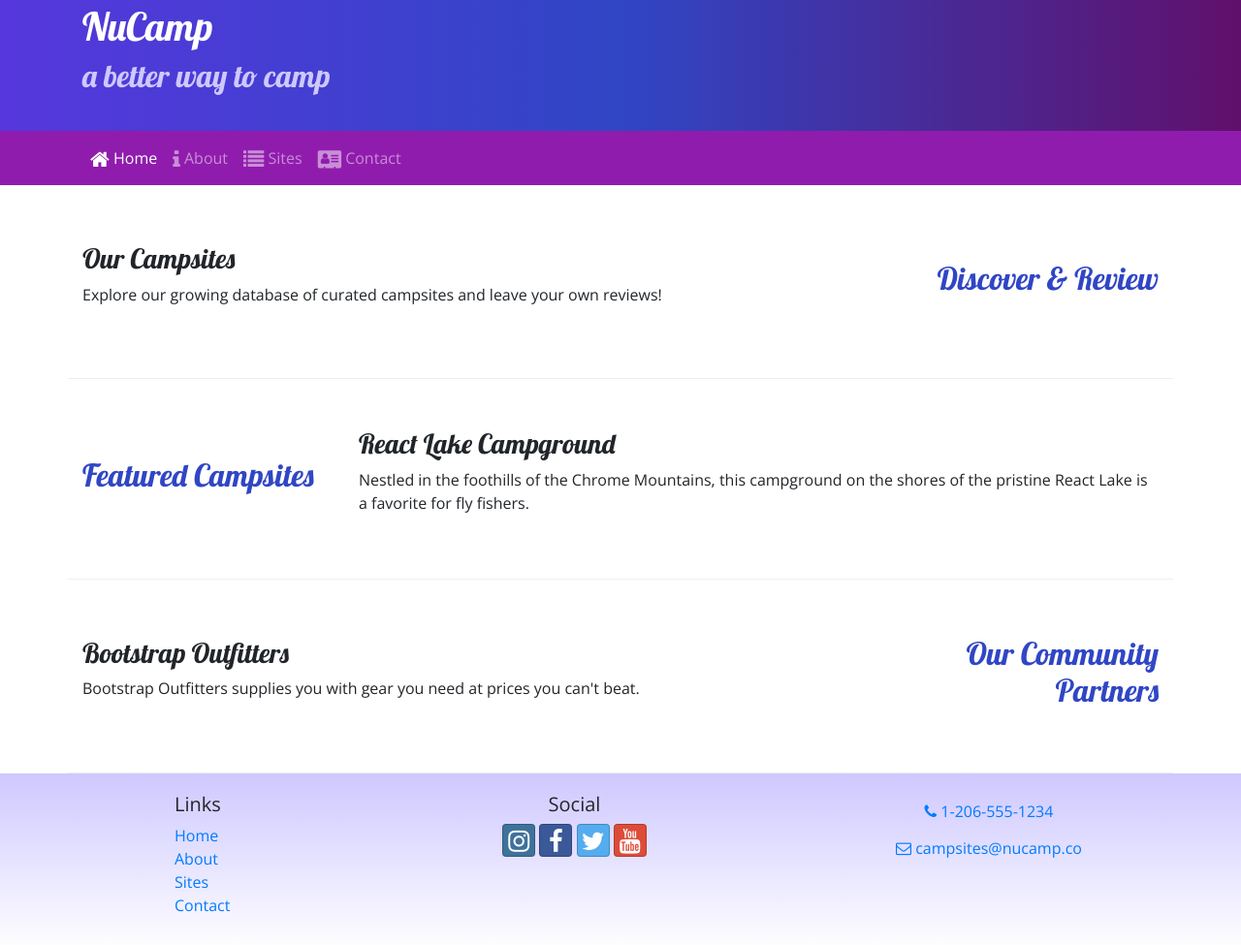
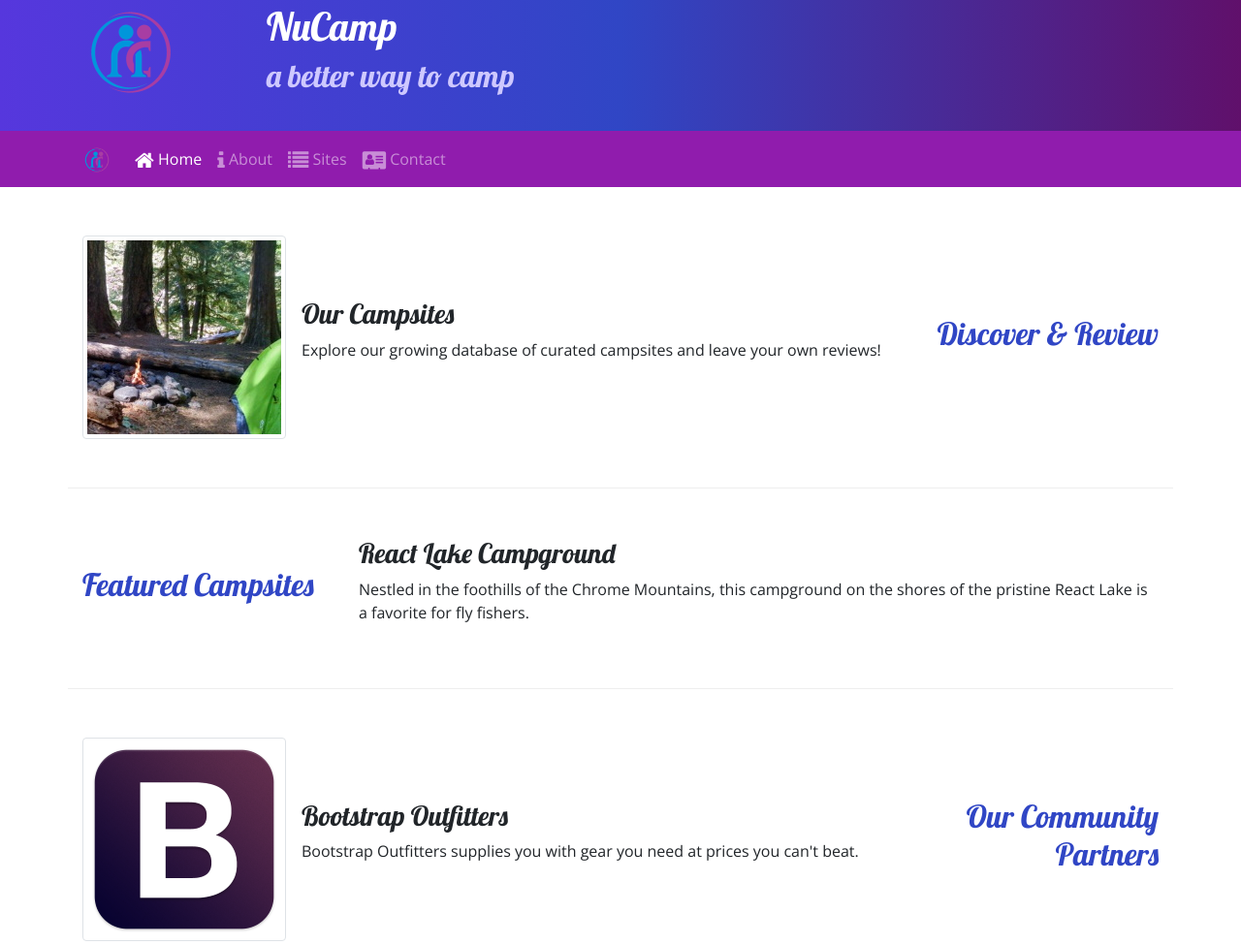
Before and after one commit to VittorioAltagracia/CampSiteWebsite, a website: page index.html in a window 1280 px wide. Shown: the part 27-1002 px from the top of the page at 97% size. Drawn offline with nearby package versions, Linux system fonts and the light colour scheme.

Commit message:
A bug fix and added images

```diff
--- a/index.html
+++ b/index.html
@@ -51,6 +51,9 @@ xl >= 1200
     <header class="jumbotron jumbotron-fluid">
       <div class="container">
         <div class="row">
+          <div class="col-4 col-sm-3 col-md-2 align-self-center">
+            <img src="/img/logo.png" class="img-fluid" />
+          </div>
           <div class="col">
             <h1>NuCamp</h1>
             <h2>a better way to camp</h2>
@@ -62,13 +65,16 @@ xl >= 1200
 
     <nav class="navbar navbar-expand-sm navbar-dark sticky-top">
       <div class="container">
+        <a class="navbar-brand" href="#">
+          <img src="img/logo.png" height="30" width="30" />
+        </a>
         <button
-          class="navbar-toggler ml-auto"
+          class="navbar-toggler"
           type="button"
-          data-toogle="collapse"
+          data-toggle="collapse"
           data-target="#nucampNavbar"
         >
-          <!-- ml-auto (look above) pushes toggler to the right  -->
+          <!-- ml-auto (look above) pushes toggler to the right; I deleted ml-auto in 'Images' exer -->
           <span class="navbar-toggler-icon"></span>
           <!-- Line above adds a little icon when viewport is xs. content collapses behind a button -->
         </button>
@@ -104,11 +110,20 @@ xl >= 1200
           <h2 class="text-sm-right">Discover & Review</h2>
         </div>
         <div class="col">
+          <div class="media">
+            <img
+              class="d-flex mr-3 img-thumbnail"
+              src="img/breadcrumb-trail-thumb.jpg"
+              alt="Breadcrumb Trail thumbnail"
+            />
+            <div class="media-body align-self-center">
               <h3>Our Campsites</h3>
               <p class="d-none d-sm-block">
-            Explore our growing database of curated campsites and leave your own
-            reviews!
+                Explore our growing database of curated campsites and leave your
+                own reviews!
               </p>
+            </div>
+          </div>
         </div>
       </div>
 
@@ -131,11 +146,20 @@ xl >= 1200
           <h2 class="text-sm-right">Our Community Partners</h2>
         </div>
         <div class="col">
+          <div class="media">
+            <img
+              class="d-flex mr-3 img-thumbnail"
+              src="img/bootstrap-thumb.png"
+              alt="Bootstrap Outfitter"
+            />
+            <div class="media-body align-self-center">
               <h3>Bootstrap Outfitters</h3>
               <p class="d-none d-sm-block">
-            Bootstrap Outfitters supplies you with gear you need at prices you
-            can't beat.
+                Bootstrap Outfitters supplies you with gear you need at prices
+                you can't beat.
               </p>
+            </div>
+          </div>
         </div>
       </div>
     </div>
```
Also changed, not shown: aboutus.html (+13 -3 lines), contactus.html (+13 -1 lines), img/bootstrap-thumb.png (added), img/breadcrumb-trail-thumb.jpg (added), img/breadcrumb-trail.jpg (added), img/chrome-river-thumb.jpg (added), img/chrome-river.jpg (added), img/logo.png (added), img/react-lake-thumb.jpg (added), img/react-lake.jpg (added). Lines whose indentation alone changed are shown as unchanged.
